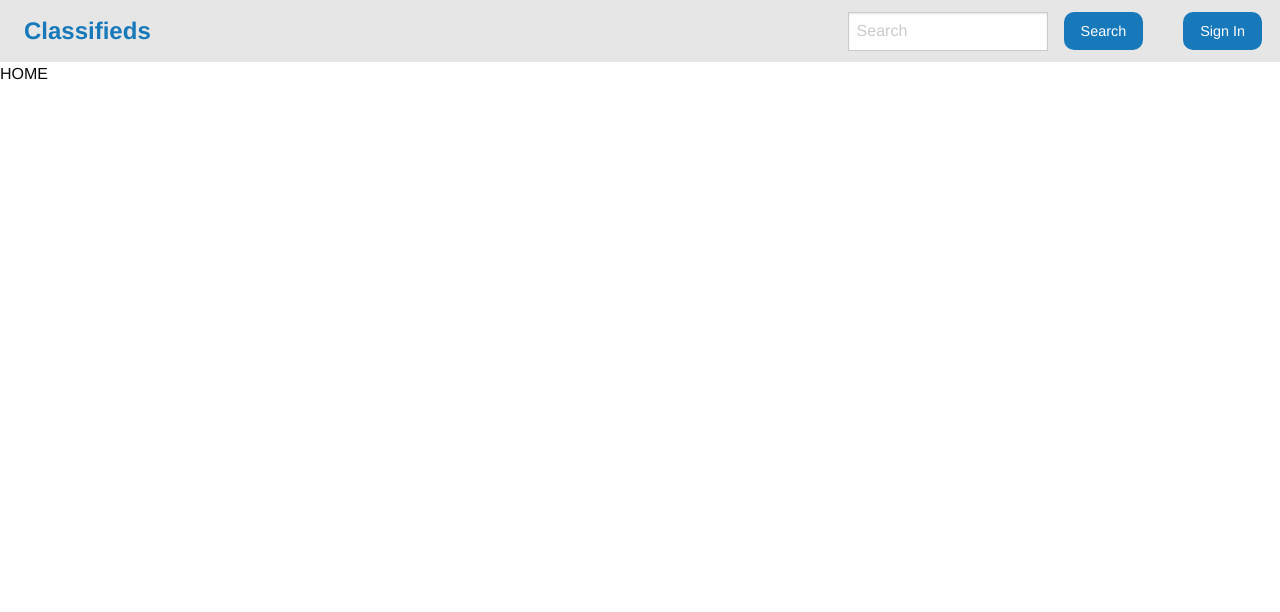
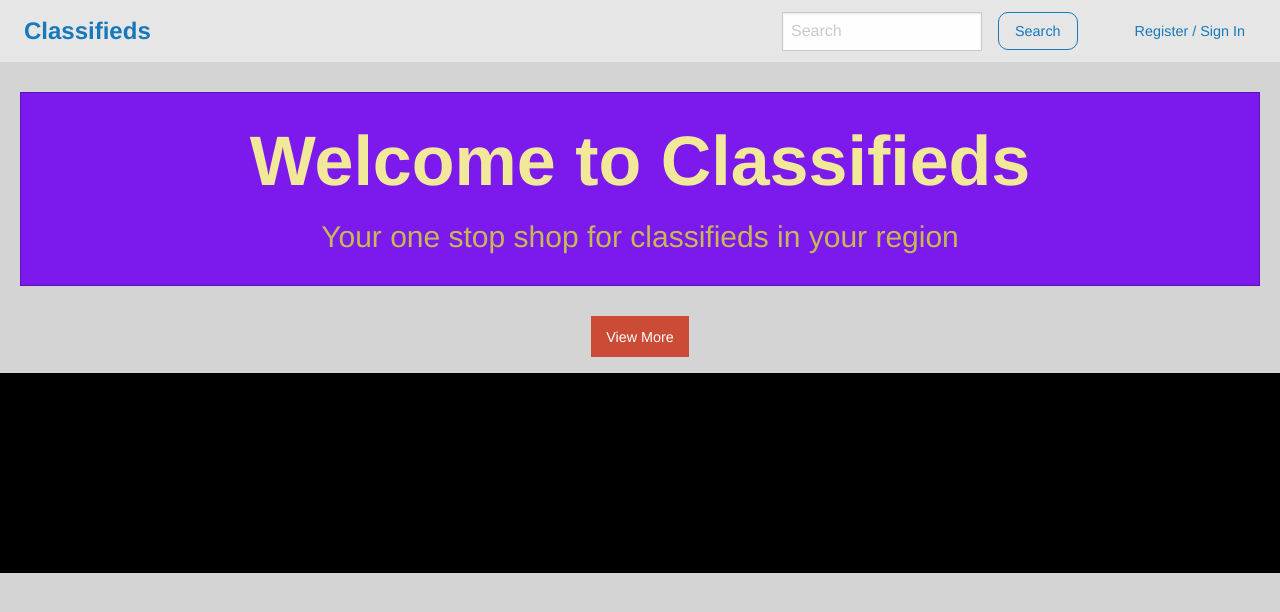
Before and after one commit to ShivamDh/Python-Projects, a Flask app: page / in a window 1280 px wide. Shown: the top 612 px of the page. Run offline with Flask 2, Linux system fonts and the light colour scheme; some libraries are stand-ins or nearby versions.

Commit message:
Continued work on listings and home page

```diff
--- a/classified_advertiser/static/css/styles.css
+++ b/classified_advertiser/static/css/styles.css
@@ -92,3 +92,21 @@ a.item-link {
 .button.success.item-link-button {
 	margin: 0;
 }
+
+
+div.view-more {
+	text-align: center;
+}
+
+h1.title {
+	font-size: 55px;
+}
+
+
+
+
+
+div.nav-bar {
+	min-height: 200px;
+	background-color: black;
+}
--- a/classified_advertiser/templates/home.html
+++ b/classified_advertiser/templates/home.html
@@ -1,5 +1,27 @@
 {% extends 'layout.html' %}
 
 {% block body %}
-	HOME
+
+	<div class="home-div">
+		<div class="callout heading">
+			<div class="heading-title">
+				Welcome to Classifieds
+			</div>
+
+			<div class="heading-2">
+				Your one stop shop for classifieds in your region
+			</div>
+		</div>
+
+
+
+		<div class="view-more row">
+			<a class="view-more-link" href="/listings">
+				<button type="button" class="button alert view-more-button">
+					View More
+				</button>
+			</a>
+		</div>
+	</div>
+
 {% endblock %}
--- a/classified_advertiser/templates/layout.html
+++ b/classified_advertiser/templates/layout.html
@@ -10,7 +10,7 @@
 
 		<title> Classified Advertiser </title>
 	</head>
-	<body>
+	<body class="layout-body">
 		<div class="top-bar">
 			<div class="top-bar-left">
 				<ul class="dropdown menu right" data-dropdown-menu>
@@ -25,14 +25,16 @@
 						<input type="search" placeholder="Search">
 					</li>
 					<li>
-						<button type="button" class="button search-button">
+						<button type="button" class="button hollow search-button">
 							Search
 						</button>
 					</li>
 					<li>
-						<button type="button" class="button sign-in-button">
-							Sign In
-						</button>
+						<a class="signin-link" href="/signin">
+							<button type="button" class="button clear sign-in-button">
+								Register / Sign In
+							</button>
+						</a>
 					</li>
 				</ul>
 			</div>
@@ -41,6 +43,11 @@
 
 		{% block body %}{% endblock %}
 
+
+		<div class="nav-bar">
+
+		</div>
+
 		<script src="/static/js/vendor/jquery.js"></script>
 	    <script src="/static/js/vendor/foundation.js"></script>
 	    <script src="/static/js/app.js"></script>
```
